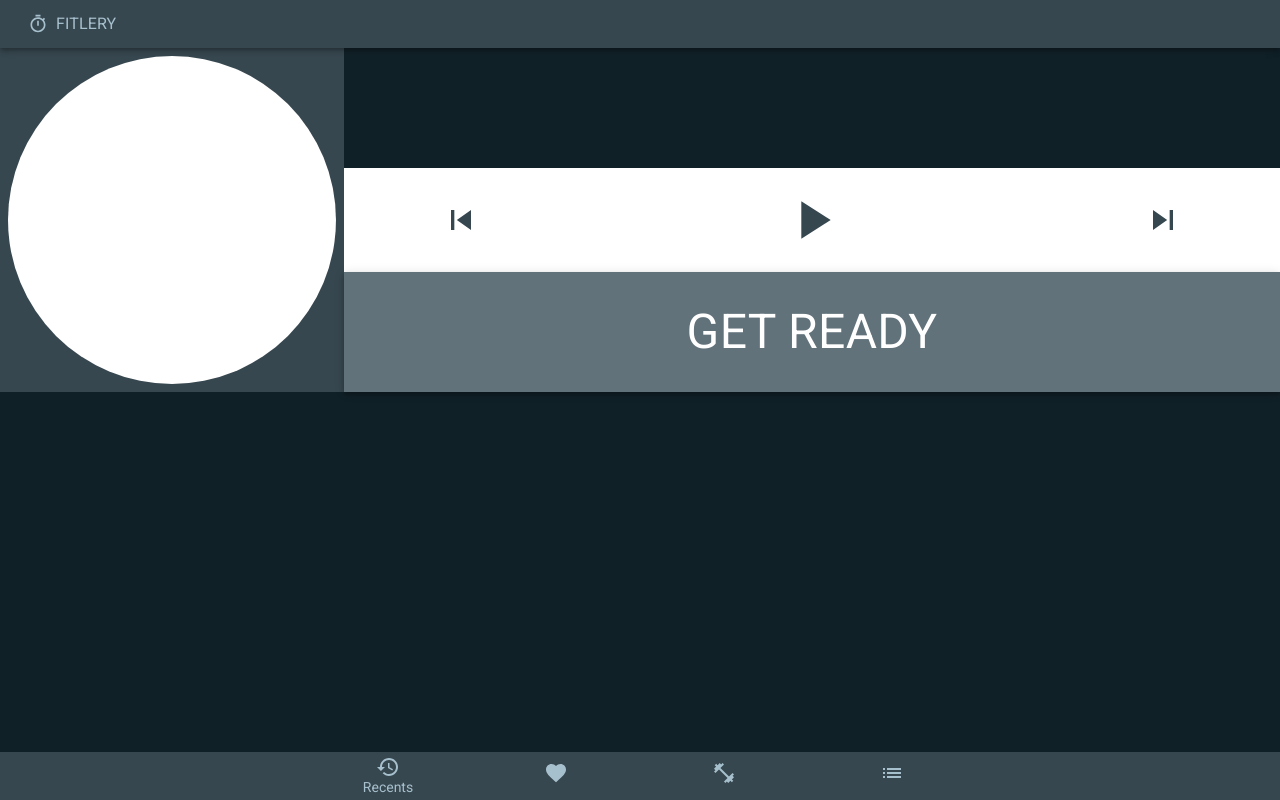
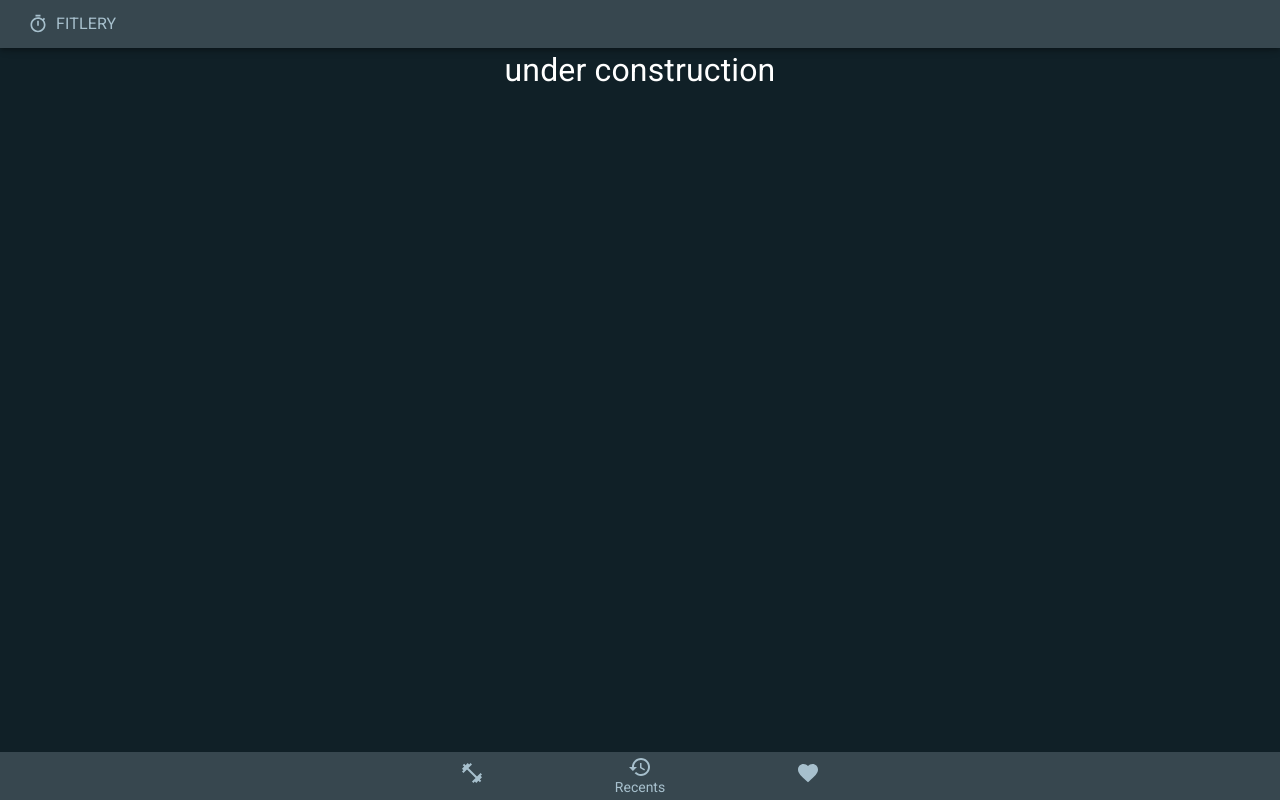
Before and after one commit to m00k/fitlery-web, a React (Create React App) app: page /recents in a window 1280 px wide. Built offline with nearby package versions, Linux system fonts and the light colour scheme.

Commit message:
feat(under construction): create placeholder

```diff
--- a/src/App.tsx
+++ b/src/App.tsx
@@ -9,21 +9,26 @@ import TopNavigation from './navigation/TopNavigation';
 import Player from './player/Player';
 import WorkoutDetail from './workout/WorkoutDetail';
 import WorkoutList from './workout/WorkoutList';
+import UnderConstruction from './shared/UnderConstruction';
 
 const App = () => {
   const theme = useTheme();
 
+  // TODO: rtfm router
   return (
     <Box
       height={'100vh'}
       bgcolor={theme.palette.primary.dark}
     >
-      <TopNavigation></TopNavigation>
+      <TopNavigation />
       <Main>
         <Route path="/workouts/:title" component={WorkoutDetail} />
         <Route exact path="/workouts" component={WorkoutList} />
+        <Route exact path="/player" component={Player} />
         <Route path="/exercises" component={ExerciseList} />
-        <Route path="/recents" component={Player} />
+        <Route path="/recents" component={UnderConstruction} />
+        <Route path="/favorites" component={UnderConstruction} />
+        <Route exact path ="/" component={WorkoutList} />
       </Main>
       <BottomNavigation />
     </Box>
--- a/src/navigation/navigation-actions.tsx
+++ b/src/navigation/navigation-actions.tsx
@@ -1,10 +1,14 @@
-import React from 'react';
 import FavoriteIcon from '@material-ui/icons/Favorite';
 import FitnessCenterIcon from '@material-ui/icons/FitnessCenter';
-import ListIcon from '@material-ui/icons/List';
 import RestoreIcon from '@material-ui/icons/Restore';
+import React from 'react';
 
 export const navigationActions = [
+  {
+    label: "Workouts",
+    value: "/workouts",
+    icon: <FitnessCenterIcon />,
+  },
   {
     label: "Recents",
     value: "/recents",
@@ -15,14 +19,10 @@ export const navigationActions = [
     value: "/favorites",
     icon: <FavoriteIcon />,
   },
-  {
-    label: "Workouts",
-    value: "/workouts",
-    icon: <FitnessCenterIcon />,
-  },
-  {
-    label: "Exercises",
-    value: "/exercises",
-    icon: <ListIcon />,
-  },
+  // TODO: use or lose
+  // {
+  //   label: "Exercises",
+  //   value: "/exercises",
+  //   icon: <ListIcon />,
+  // },
 ];
--- /dev/null
+++ b/src/shared/UnderConstruction.tsx
@@ -0,0 +1,17 @@
+import Box from '@material-ui/core/Box';
+import useTheme from '@material-ui/core/styles/useTheme';
+import React, { FunctionComponent } from 'react';
+
+
+const UnderConstruction: FunctionComponent = () => {
+  const theme = useTheme();
+  return (
+    <Box
+      textAlign="center"
+      fontSize="2rem"
+      color={theme.palette.secondary.contrastText}>under construction
+    </Box>
+  )
+};
+
+export default UnderConstruction;
--- a/src/workout/WorkoutList.tsx
+++ b/src/workout/WorkoutList.tsx
@@ -16,7 +16,7 @@ export default function WorkoutList() {
     console.log(toPlaylistData(workout));
     const playlist = toPlaylistData(workout);
     playerPageDispatch.set(playlist);
-    history.push('/recents'); // TODO: magic strings
+    history.push('/player'); // TODO: magic strings
   }
 
   return (
```
